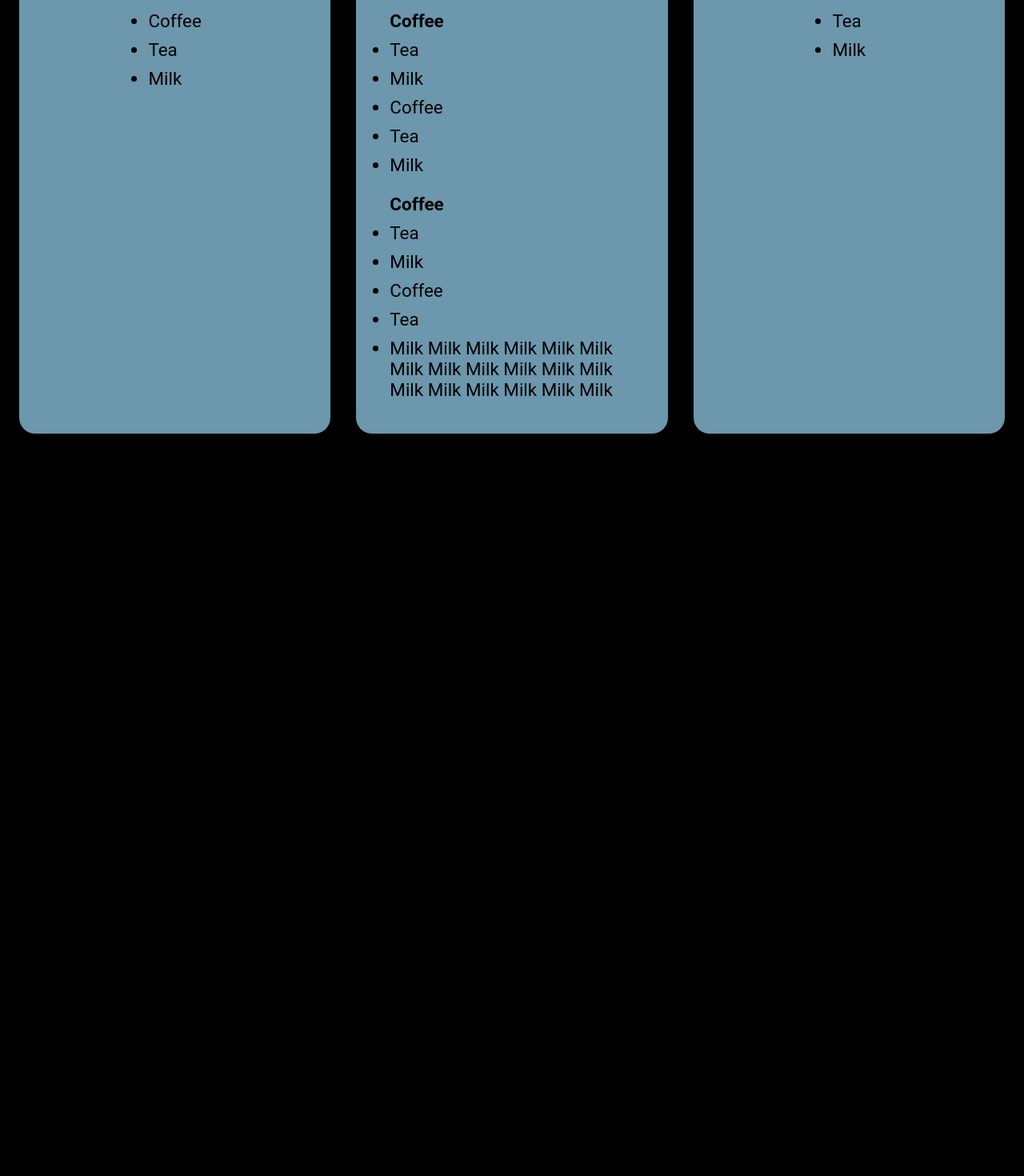
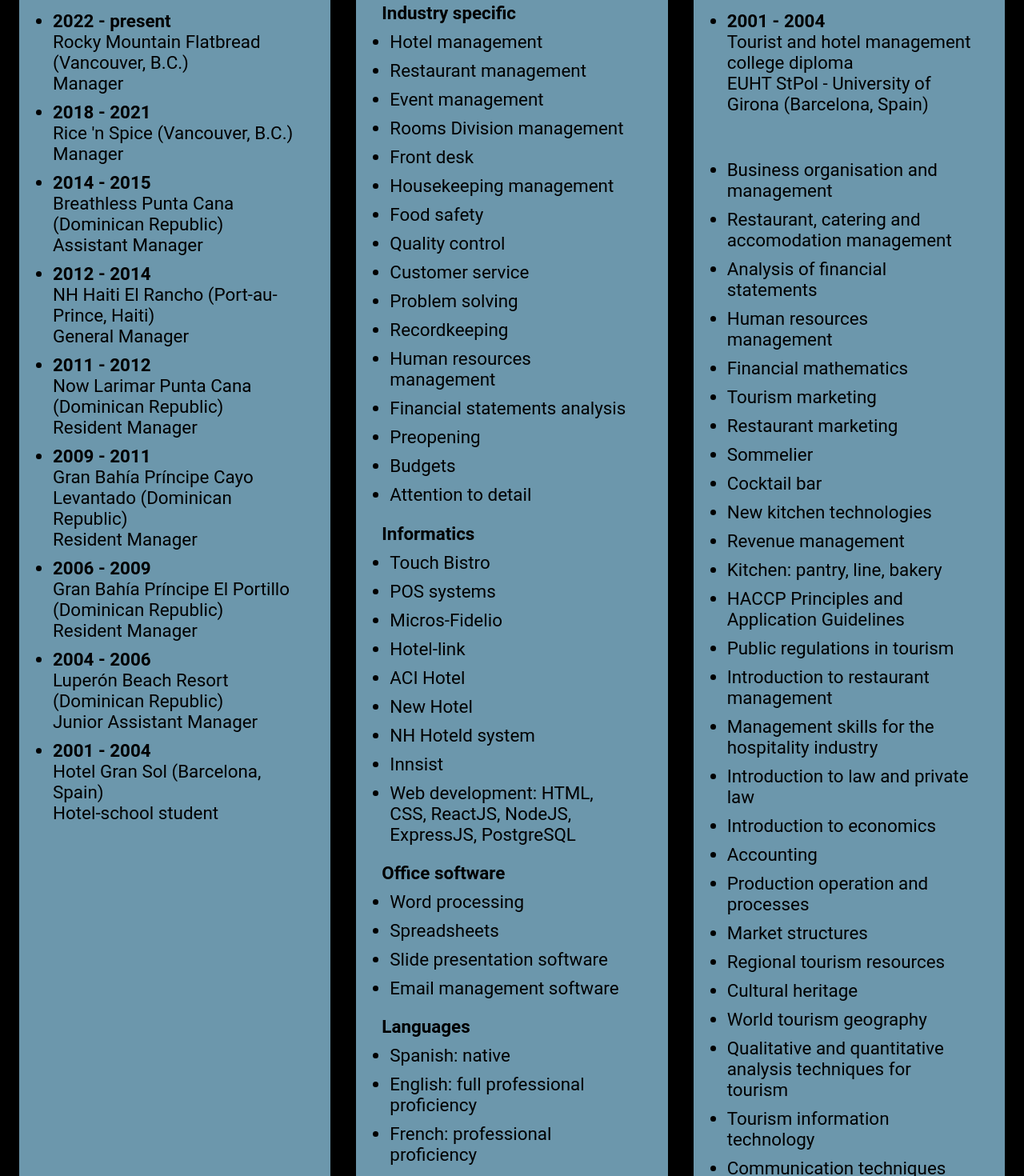
Before and after one commit to manuelcasanova/manucasanova, a React (Create React App) app in the folder client/: page /hospitality in a window 1280 px wide. Shown: the part 120-1590 px from the top of the page at 80% size. Before the commit the page ends 800 px from the top, so only its background shows below. Built offline with nearby package versions, Linux system fonts and the light colour scheme.

Commit message:
Add information to the list hospitality

```diff
--- a/client/src/App.css
+++ b/client/src/App.css
@@ -162,6 +162,10 @@
 list-style-type: none;
 }
 
+.margin-top-2 {
+  margin-top: 2.5em;
+}
+
 .li-title:not(:first-child) {
   margin-top: 1em;
 }
--- a/client/src/components/Hospitality.jsx
+++ b/client/src/components/Hospitality.jsx
@@ -6,10 +6,52 @@
       <div className="hospitality-section">
         <div className="hospitality-section-title">Experience</div>
         <div className="list">
-        <ul>
-            <li>Coffee</li>
-            <li>Tea</li>
-            <li>Milk</li>
+          <ul>
+            <li>
+              <div className="li-title">2022 - present</div>
+              <div>Rocky Mountain Flatbread (Vancouver, B.C.)</div>
+              <div>Manager</div>
+            </li>
+            <li>
+              <div className="li-title">2018 - 2021</div>
+              <div>Rice 'n Spice (Vancouver, B.C.)</div>
+              <div>Manager</div>
+            </li>
+            <li>
+              <div className="li-title">2014 - 2015</div>
+              <div>Breathless Punta Cana (Dominican Republic)</div>
+              <div>Assistant Manager</div>
+            </li>
+            <li>
+              <div className="li-title">2012 - 2014</div>
+              <div>NH Haiti El Rancho (Port-au-Prince, Haiti)</div>
+              <div>General Manager</div>
+            </li>
+            <li>
+              <div className="li-title">2011 - 2012</div>
+              <div>Now Larimar Punta Cana (Dominican Republic)</div>
+              <div>Resident Manager</div>
+            </li>
+            <li>
+              <div className="li-title">2009 - 2011</div>
+              <div>Gran Bahía Príncipe Cayo Levantado (Dominican Republic)</div>
+              <div>Resident Manager</div>
+            </li>
+            <li>
+              <div className="li-title">2006 - 2009</div>
+              <div>Gran Bahía Príncipe El Portillo (Dominican Republic)</div>
+              <div>Resident Manager</div>
+            </li>
+            <li>
+              <div className="li-title">2004 - 2006</div>
+              <div>Luperón Beach Resort (Dominican Republic)</div>
+              <div>Junior Assistant Manager</div>
+            </li>
+            <li>
+              <div className="li-title">2001 - 2004</div>
+              <div>Hotel Gran Sol (Barcelona, Spain)</div>
+              <div>Hotel-school student</div>
+            </li>
 
           </ul>
         </div>
@@ -18,19 +60,50 @@
       <div className="hospitality-section">
         <div className="hospitality-section-title">Skills</div>
         <div className="list">
-        <ul>
-            <li className="li-title">Coffee</li>
-            <li>Tea</li>
-            <li>Milk</li>
-            <li>Coffee</li>
-            <li>Tea</li>
-            <li>Milk</li>
-            <li className="li-title">Coffee</li>
-            <li>Tea</li>
-            <li>Milk</li>
-            <li>Coffee</li>
-            <li>Tea</li>
-            <li>Milk Milk Milk Milk Milk Milk Milk Milk Milk Milk Milk Milk Milk Milk Milk Milk Milk Milk</li>
+          <ul>
+
+
+            <div className="li-title">Industry specific</div>
+            <li>Hotel management</li>
+            <li>Restaurant management</li>
+            <li>Event management</li>
+            <li>Rooms Division management</li>
+            <li>Front desk</li>
+            <li>Housekeeping management</li>
+            <li>Food safety</li>
+            <li>Quality control</li>
+            <li>Customer service</li>
+            <li>Problem solving</li>
+            <li>Recordkeeping</li>
+            <li>Human resources management</li>
+            <li>Financial statements analysis</li>
+            <li>Preopening</li>
+            <li>Budgets</li>
+            <li>Attention to detail</li>
+
+            <div className="li-title">Informatics</div>
+            <li>Touch Bistro</li>
+            <li>POS systems</li>
+            <li>Micros-Fidelio</li>
+            <li>Hotel-link</li>
+            <li>ACI Hotel</li>
+            <li>New Hotel</li>
+            <li>NH Hoteld system</li>
+            <li>Innsist</li>
+            <li>Web development: HTML, CSS, ReactJS, NodeJS, ExpressJS, PostgreSQL</li>
+
+            <div className="li-title">Office software</div>
+            <li>Word processing</li>
+            <li>Spreadsheets</li>
+            <li>Slide presentation software</li>
+            <li>Email management software</li>
+
+            <div className="li-title">Languages</div>
+            <li>Spanish: native</li>
+            <li>English: full professional proficiency</li>
+            <li>French: professional proficiency</li>
+
+
           </ul>
         </div>
 
@@ -41,8 +114,43 @@
         <div className="list">
           <ul>
 
-            <li>Tea</li>
-            <li>Milk</li>
+            <li>
+              <div className="li-title">2001 - 2004</div>
+              <div>Tourist and hotel management college diploma</div>
+              <div>EUHT StPol - University of Girona (Barcelona, Spain)</div>
+            </li>
+            <li className="margin-top-2">Business organisation and management</li>
+            <li>Restaurant, catering and accomodation management</li>
+            <li>Analysis of financial statements</li>
+            <li>Human resources management</li>
+            <li>Financial mathematics</li>
+            <li>Tourism marketing</li>
+            <li>Restaurant marketing</li>
+            <li>Sommelier</li>
+            <li>Cocktail bar</li>
+            <li>New kitchen technologies</li>
+            <li>Revenue management</li>
+            <li>Kitchen: pantry, line, bakery</li>
+            <li>HACCP Principles and Application Guidelines</li>
+            <li>Public regulations in tourism</li>
+            <li>Introduction to restaurant management</li>
+            <li>Management skills for the hospitality industry</li>
+            <li>Introduction to law and private law</li>
+            <li>Introduction to economics</li>
+            <li>Accounting</li>
+            <li>Production operation and processes</li>
+            <li>Market structures</li>
+            <li>Regional tourism resources</li>
+            <li>Cultural heritage</li>
+            <li>World tourism geography</li>
+            <li>Qualitative and quantitative analysis techniques for tourism</li>
+            <li>Tourism information technology</li>
+            <li>Communication techniques applied to tourism</li>
+            <li>Structures and equipment</li>
+            <li>Information technologies</li>
+            <li>Museum and exhibit scheduling</li>
+            <li>Cultural tourism analysis</li>
+            <li>Amadeus</li>
           </ul>
         </div>
 
```
